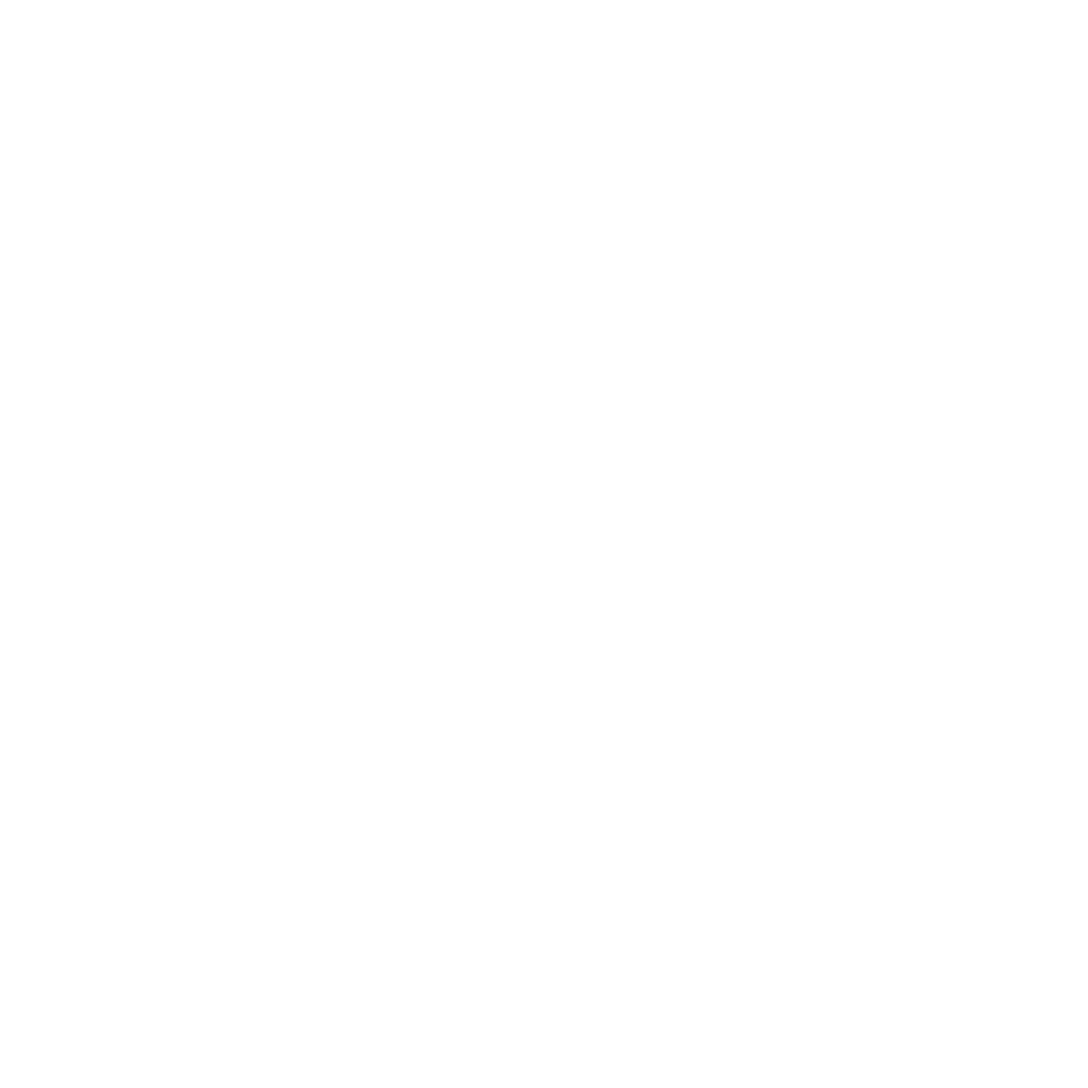
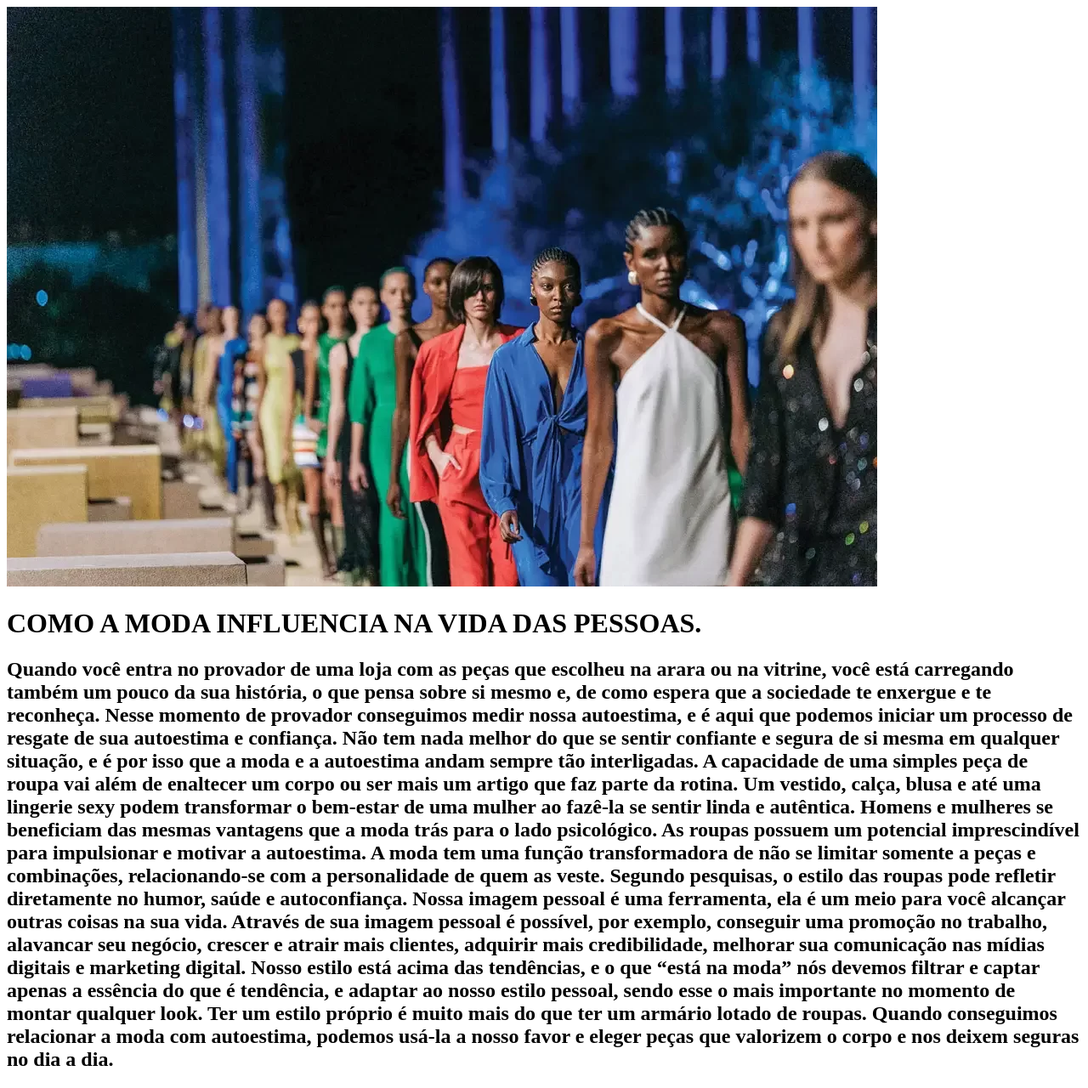
Before and after one commit to emanuelipissoli/emanuelii, a plain HTML site: page index.html in a window 1280 px wide. Shown: the whole page at 85% size. Before the commit the page ends 800 px from the top, so only its background shows below. Drawn offline with Linux system fonts and the light colour scheme.

Commit message:
Add files via upload

```diff
--- a/index.html
+++ b/index.html
@@ -4,8 +4,22 @@
     <meta charset="UTF-8">
     <meta name="viewport" content="width=device-width, initial-scale=1.0">
     <title>Document</title>
+    <link rel="stylesheet" href="style.css">
 </head>
 <body>
 
+    <img src="manu.webp" alt="">
+
+    <h1>COMO A MODA INFLUENCIA NA VIDA DAS PESSOAS.</h1>
+
+
+    <h2>Quando você entra no provador de uma loja com as peças que escolheu na arara ou na vitrine, você está carregando também um pouco da sua história, o que pensa sobre si mesmo e, de como espera que a sociedade te enxergue e te reconheça. Nesse momento de provador conseguimos medir nossa autoestima, e é aqui que podemos iniciar um processo de resgate de sua autoestima e confiança. Não tem nada melhor do que se sentir confiante e segura de si mesma em qualquer situação, e é por isso que a moda e a autoestima andam sempre tão interligadas. A capacidade de uma simples peça de roupa vai além de enaltecer um corpo ou ser mais um artigo que faz parte da rotina. Um vestido, calça, blusa e até uma lingerie sexy podem transformar o bem-estar de uma mulher ao fazê-la se sentir linda e autêntica. Homens e mulheres se beneficiam das mesmas vantagens que a moda trás para o lado psicológico.
+
+        As roupas possuem um potencial imprescindível para impulsionar e motivar a autoestima. A moda tem uma função transformadora de não se limitar somente a peças e combinações, relacionando-se com a personalidade de quem as veste. Segundo pesquisas, o estilo das roupas pode refletir diretamente no humor, saúde e autoconfiança. Nossa imagem pessoal é uma ferramenta, ela é um meio para você alcançar outras coisas na sua vida. Através de sua imagem pessoal é possível, por exemplo, conseguir uma promoção no trabalho, alavancar seu negócio, crescer e atrair mais clientes, adquirir mais credibilidade, melhorar sua comunicação nas mídias digitais e marketing digital.
+
+        Nosso estilo está acima das tendências, e o que “está na moda” nós devemos filtrar e captar apenas a essência do que é tendência, e adaptar ao nosso estilo pessoal, sendo esse o mais importante no momento de montar qualquer look. Ter um estilo próprio é muito mais do que ter um armário lotado de roupas. Quando conseguimos relacionar a moda com autoestima, podemos usá-la a nosso favor e eleger peças que valorizem o corpo e nos deixem seguras no dia a dia.
+
+        </h2>
+
 </body>
 </html>
```
Also changed, not shown: manu.webp (added), style.css (added).
